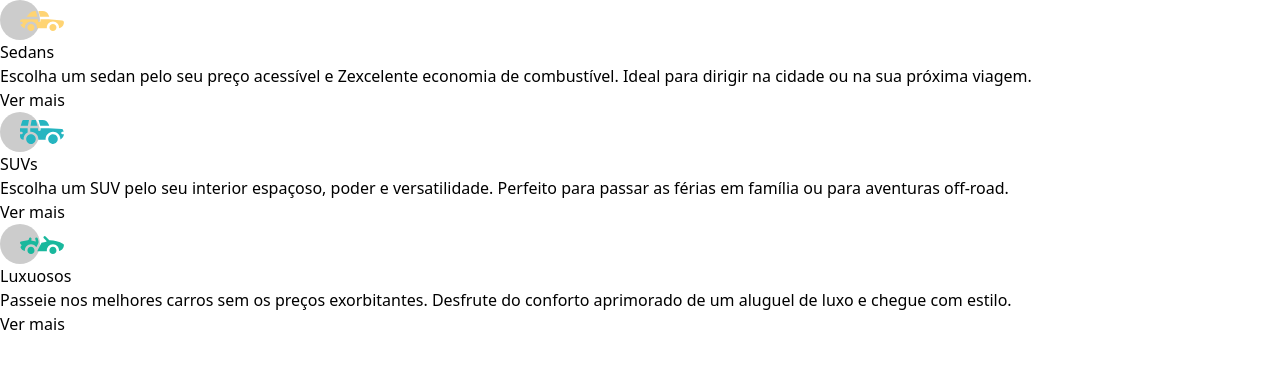
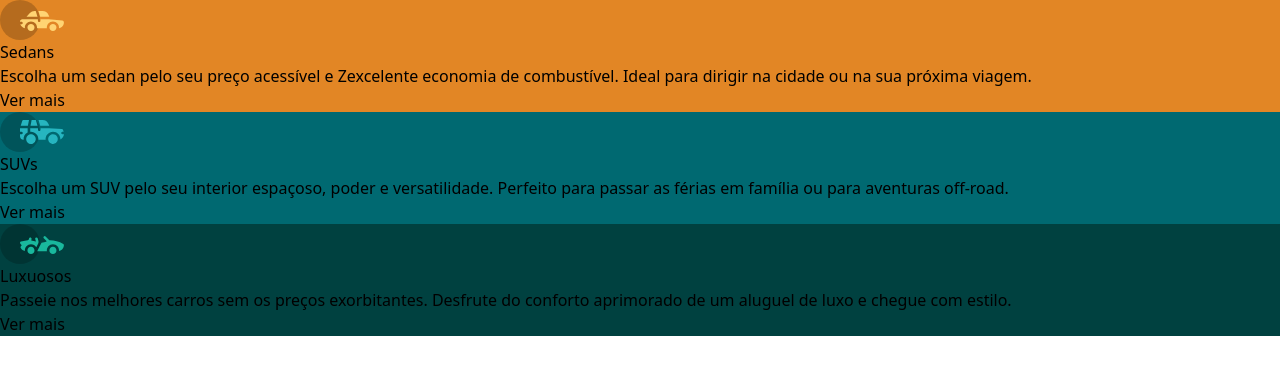
Before and after one commit to Vinicius168/PROJETO-CARROS, a React (Vite) app: page / in a window 1280 px wide. Shown: the top 374 px of the page. Built offline with nearby package versions, Linux system fonts and the light colour scheme.

Commit message:
terceiro commit do app

```diff
--- a/index.html
+++ b/index.html
@@ -3,6 +3,9 @@
   <head>
     <meta charset="UTF-8" />
     <meta name="viewport" content="width=device-width, initial-scale=1.0" />
+    <link rel="preconnect" href="https://fonts.googleapis.com">
+    <link rel="preconnect" href="https://fonts.gstatic.com" crossorigin>
+    <link href="https://fonts.googleapis.com/css2?family=Big+Shoulders+Display:wght@100..900&family=Lexend+Deca:wght@100..900&display=swap" rel="stylesheet">
     <title>Carros</title>
   </head>
   <body>
--- a/src/App.jsx
+++ b/src/App.jsx
@@ -6,21 +6,21 @@
   return (
     <main>
       <section>
-        <div>
+        <div className="bg-orange">
           <img src={iconSedans} alt="icone do sedan" />
           <h2>Sedans</h2>
           <p>Escolha um sedan pelo seu preço acessível e Zexcelente economia de combustível. Ideal para dirigir na cidade ou na sua próxima viagem.</p>
           <a href="https://www.webmotors.com.br/sedans?idcmp=s08%3Ac13%3A3ea9720bc8b644d8a93f04b278d48332&gclsrc=aw.ds&gad_source=1&gclid=Cj0KCQjwk6SwBhDPARIsAJ59Gwf13fIvwM3nKcmKTJpzkqHcvGRCHlXP249zOXIHYLYi5x6O-DvsP1saAkTsEALw_wcB" target="_blank">Ver mais</a>
         </div>
 
-        <div>
+        <div className="bg-green">
           <img src={iconSuvs} alt="icone dos SUVS" />
           <h2>SUVs</h2>
           <p>Escolha um SUV pelo seu interior espaçoso, poder e versatilidade. Perfeito para passar as férias em família ou para aventuras off-road.</p>
           <a href="https://www.webmotors.com.br/suvs?idcmp=s08%3Ac13%3Acc5557bdc18f4ebb8d2de994389066c7&gclsrc=aw.ds&gad_source=1&gclid=Cj0KCQjwk6SwBhDPARIsAJ59GweBS9OxZmirDahwTdFyQhAq0SRNoG5erDFikLcdUdR_FMNRWjj8ymYaAiusEALw_wcB" target="_blank">Ver mais</a>
         </div>
 
-        <div>
+        <div className="bg-dark-green">
           <img src={iconLuxury} alt="icone do luxury" />
           <h2>Luxuosos</h2>
           <p>Passeie nos melhores carros sem os preços exorbitantes. Desfrute do conforto aprimorado de um aluguel de luxo e chegue com estilo.</p>
--- a/tailwind.config.js
+++ b/tailwind.config.js
@@ -12,6 +12,10 @@
       'offwhite': 'rgba(255, 255, 255, 0.75)',
       'white': '#fff',
       'offwhitebg': '#f2f2f2'
+    },
+    fontFamily: {
+      'shoulders': '"Big Shoulders Display"',
+      'lexend': '"Lexend Deca"'
     }
   },
   plugins: [],
```
